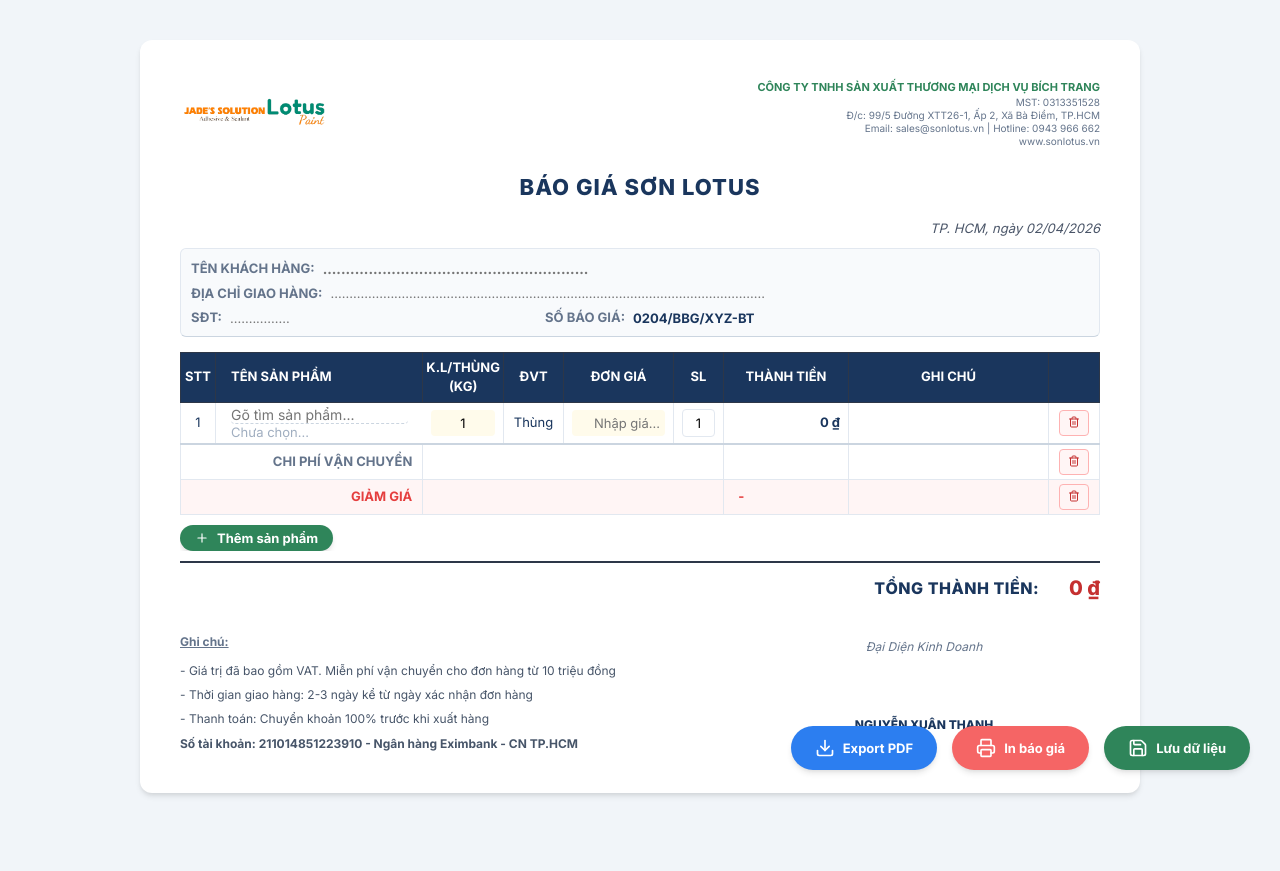
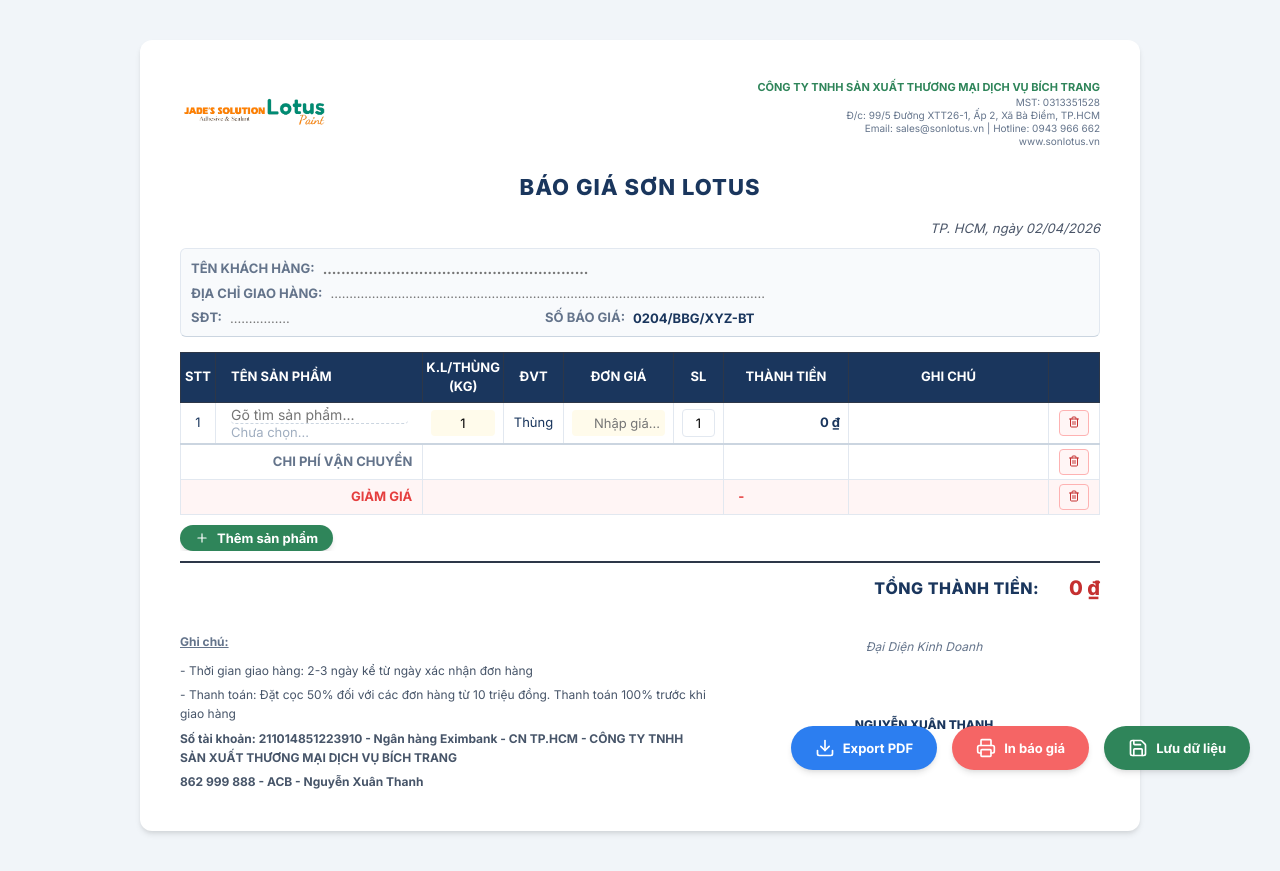
Before and after one commit to aicathanh/app-bao-gia-son, a React (Vite) app: page / in a window 1280 px wide. Before the commit the page ends 833 px from the top, so only its background shows below. Built offline with nearby package versions, Linux system fonts and the light colour scheme.

Commit message:
Update footer terms and payment details

```diff
--- a/src/App.jsx
+++ b/src/App.jsx
@@ -459,10 +459,10 @@
                                     color: '#475569'
                                 }}
                                 dangerouslySetInnerHTML={{ __html: `
-                                    <div style="margin-bottom: 5px">- Giá trị đã bao gồm VAT. Miễn phí vận chuyển cho đơn hàng từ 10 triệu đồng</div>
                                     <div style="margin-bottom: 5px">- Thời gian giao hàng: 2-3 ngày kể từ ngày xác nhận đơn hàng</div>
-                                    <div style="margin-bottom: 5px">- Thanh toán: Chuyển khoản 100% trước khi xuất hàng</div>
-                                    <div style="font-weight: bold; margin-top: 5px">Số tài khoản: 211014851223910 - Ngân hàng Eximbank - CN TP.HCM</div>
+                                    <div style="margin-bottom: 5px">- Thanh toán: Đặt cọc 50% đối với các đơn hàng từ 10 triệu đồng. Thanh toán 100% trước khi giao hàng</div>
+                                    <div style="font-weight: bold; margin-top: 5px">Số tài khoản: 211014851223910 - Ngân hàng Eximbank - CN TP.HCM - CÔNG TY TNHH SẢN XUẤT THƯƠNG MẠI DỊCH VỤ BÍCH TRANG</div>
+                                    <div style="font-weight: bold; margin-top: 5px">862 999 888 - ACB - Nguyễn Xuân Thanh</div>
                                 `}}
                             />
                         </div>
```
